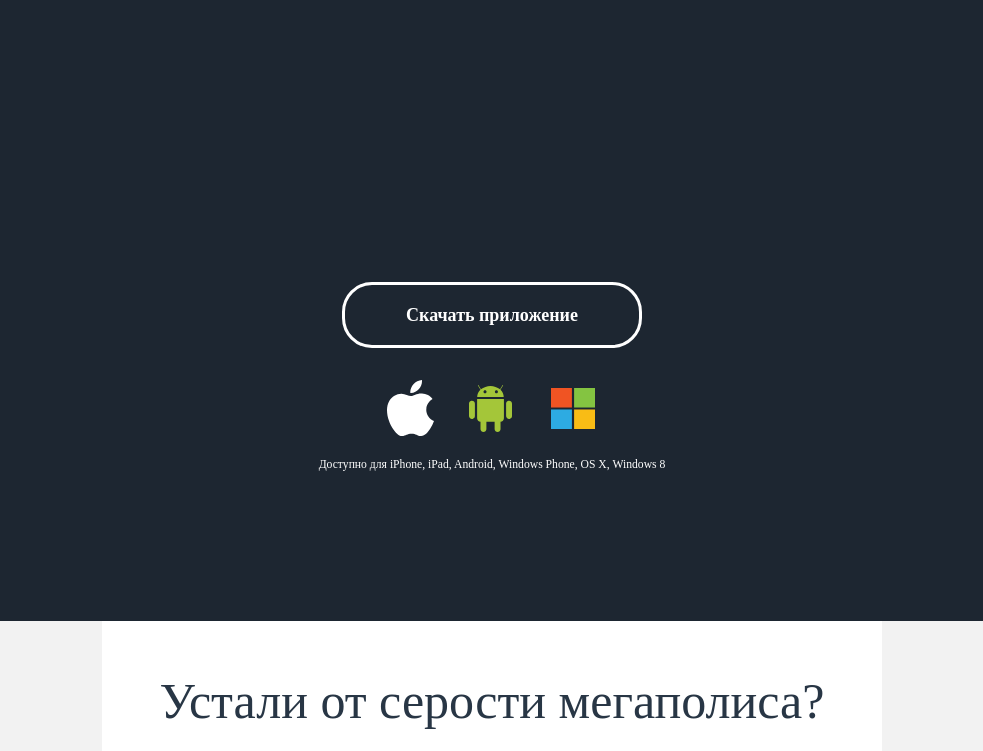
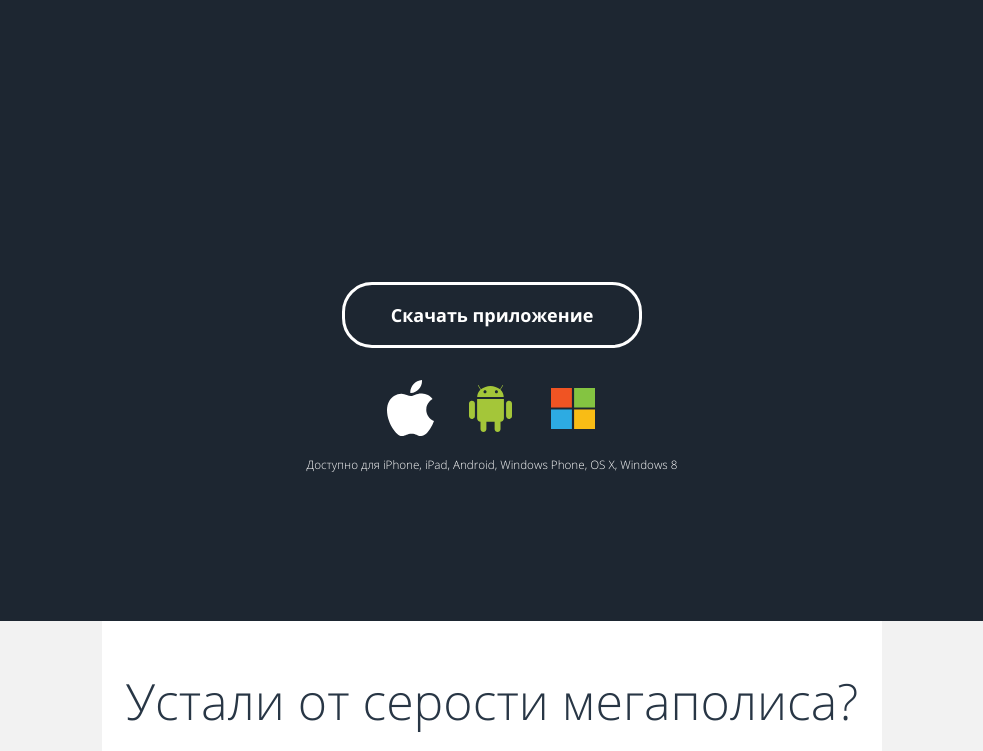
Before and after one commit to ZubrevDev/1872071-pink-24, a plain HTML site: page source/index.html in a window 1280 px wide. Shown: the part 279-1030 px from the top of the page, without its empty margins (148-1131 px from the left). Drawn offline with nearby package versions, Linux system fonts and the light colour scheme; files that its build step writes are made by us from their sources; files whose address does not match are found by name.

```diff
--- a/source/sass/global/variables.scss
+++ b/source/sass/global/variables.scss
@@ -34,7 +34,7 @@
 $diagram: url("../img/diagram.png");
 
 //шрифты
-$base-font: "Open Sans","Arial" sans-serif;
+$base-font: "Open Sans","Arial", sans-serif;
 $weight-light: 300;
 $weight-normal: 400;
 $weight-bold: 700;
```
